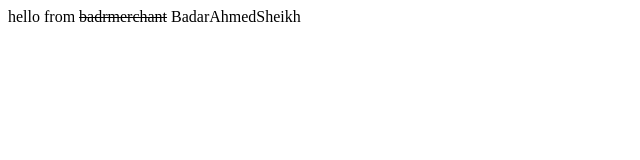
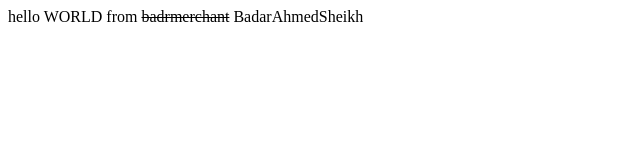
Before and after one commit to badrmerchant/bootcamp2020class1a28MARCH2021, a plain HTML site: page index.html in a window 1280 px wide. Shown: the whole page, without its empty margins (0-640 px from the left). Drawn offline with Linux system fonts and the light colour scheme.

Commit message:
SAY HELLO TO WORLD IN index.html

```diff
--- a/index.html
+++ b/index.html
@@ -7,6 +7,6 @@
     <title>Document</title>
 </head>
 <body>
-    <div>hello from <Strike>badrmerchant</Strike> BadarAhmedSheikh</div>
+    <div>hello  WORLD from <Strike>badrmerchant</Strike> BadarAhmedSheikh</div>
 </body>
 </html>
```
